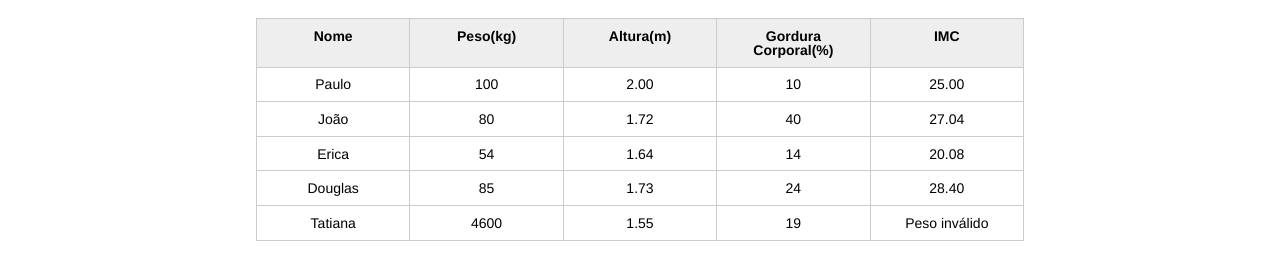
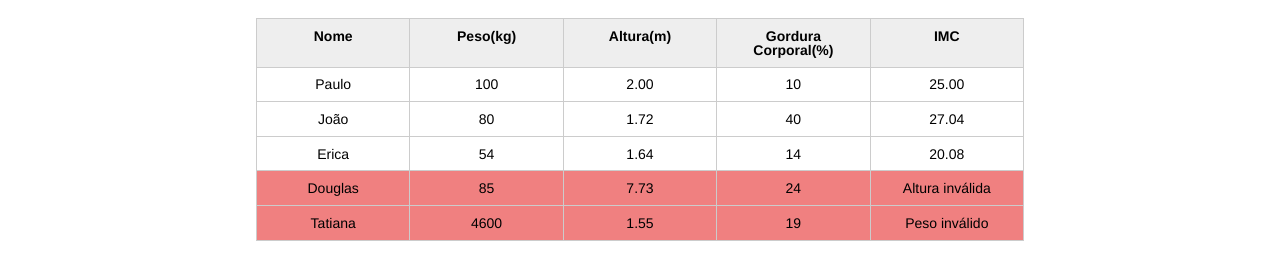
Before and after one commit to lucasamacedo/JavaScriptAlura, a plain HTML site: page C4_JavaScript_para_Web/index.html in a window 1280 px wide. Shown: the part 123-402 px from the top of the page. Drawn offline with Linux system fonts and the light colour scheme.

Commit message:
Adicionando classe paciente-invalido no CSS e aplicando ela com JS

```diff
--- a/C4_JavaScript_para_Web/css/index.css
+++ b/C4_JavaScript_para_Web/css/index.css
@@ -132,3 +132,7 @@ button[disabled=disabled], button:disabled {
 .campo-invalido{
 	border: 1px solid red;
 }
+
+.paciente-invalido{
+	background-color: lightcoral;
+}
--- a/C4_JavaScript_para_Web/index.html
+++ b/C4_JavaScript_para_Web/index.html
@@ -55,7 +55,7 @@
 						<tr class="paciente">
 							<td class="info-nome">Douglas</td>
 							<td class="info-peso">85</td>
-							<td class="info-altura">1.73</td>
+							<td class="info-altura">7.73</td>
 							<td class="info-gordura">24</td>
 							<td class="info-imc">0</td>
 						</tr>
--- a/C4_JavaScript_para_Web/js/principal.js
+++ b/C4_JavaScript_para_Web/js/principal.js
@@ -19,9 +19,12 @@ for(var i = 0; i < pacientes.length; i++){
     if(peso <= 0 || peso >= 1000){
         console.log("Valor de peso de paciente inválido!");
         tdImc.textContent = "Peso inválido";
+        //console.log(paciente.classList);
+        paciente.classList.add("paciente-invalido");
     } else if(altura <= 0 || altura >= 3.00){
         console.log("Valor de altura do paciente inválido!");
         tdImc.textContent = "Altura inválida";
+        paciente.classList.add("paciente-invalido");
     }
     else{
         var tdImc = paciente.querySelector(".info-imc").textContent = IMC.toFixed(2);
```
